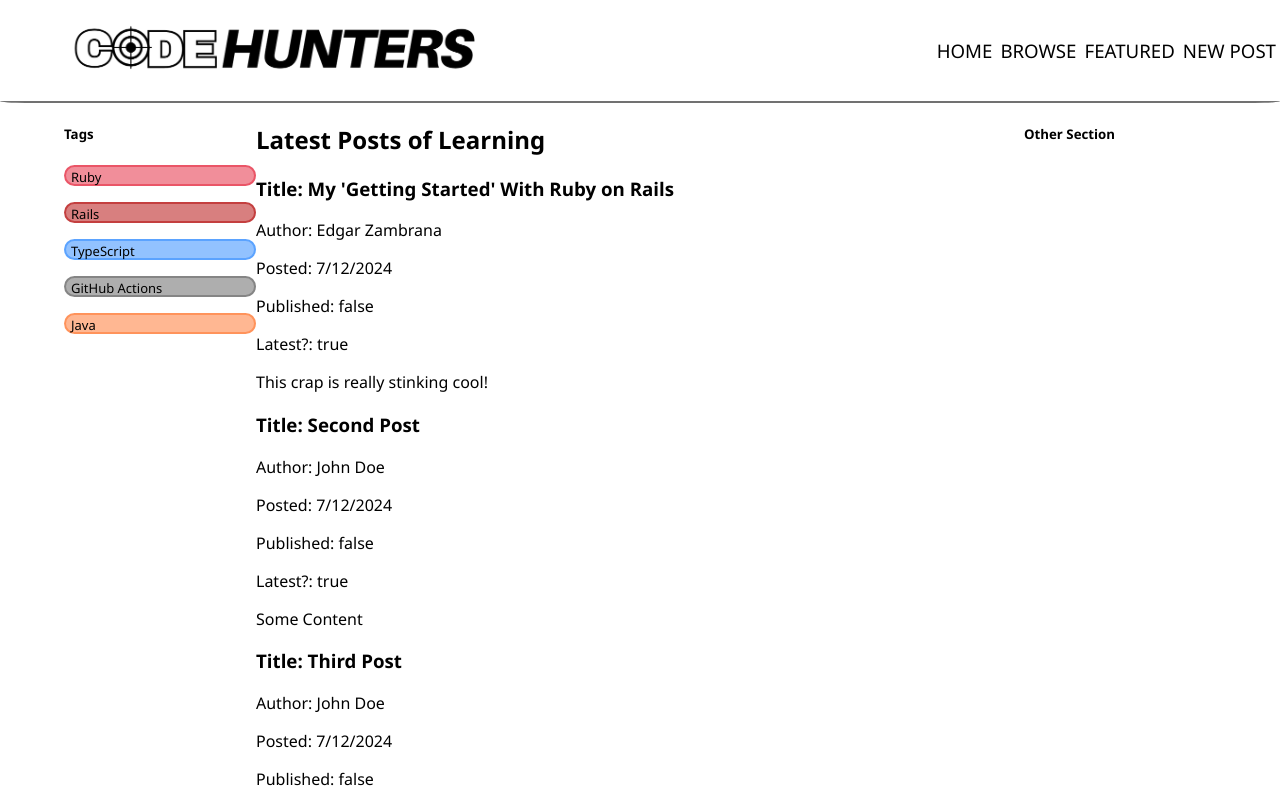
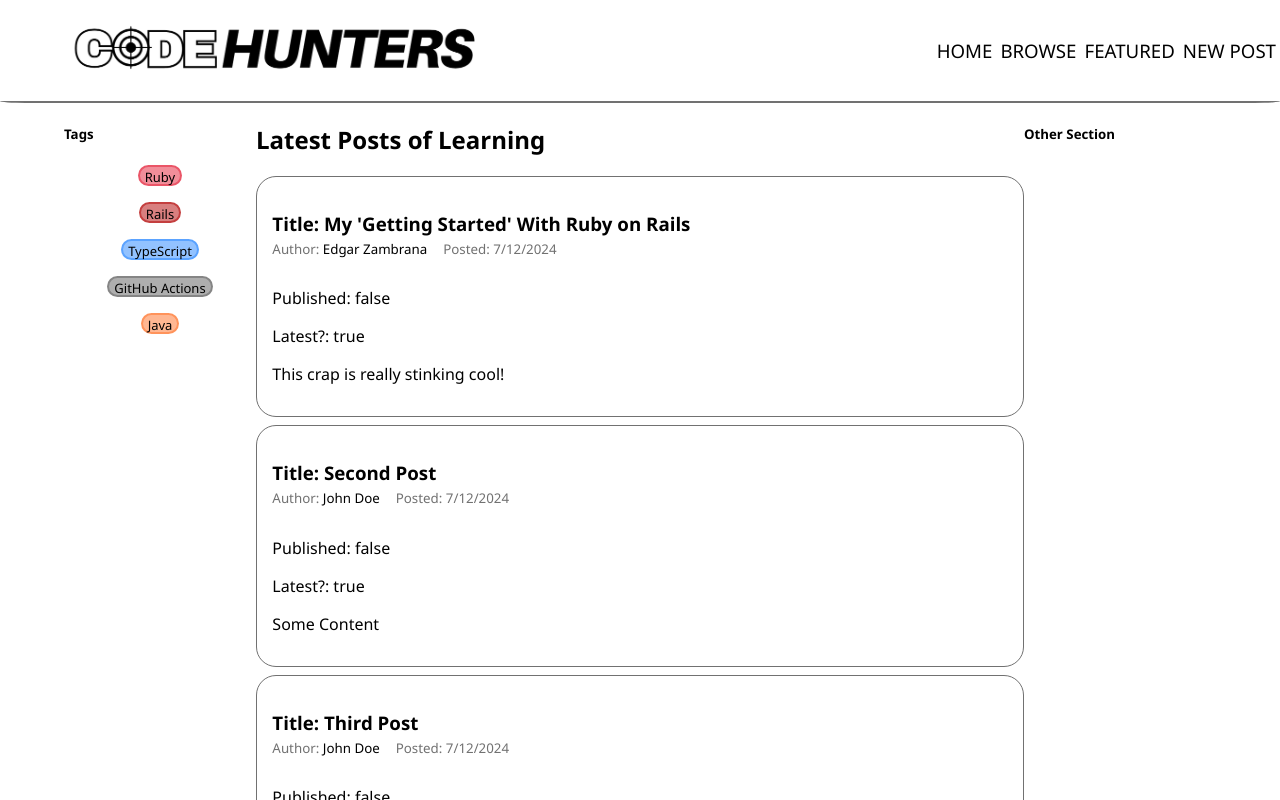
Before and after one commit to EdgarJoell/code-hunters, a React (Vite) app: page / in a window 1280 px wide. Shown: the top 800 px of the page. Built offline with nearby package versions, Linux system fonts and the light colour scheme; no server answers.

Commit message:
Update HomePage CSS file for tags.

```diff
--- a/src/pages/HomePage.css
+++ b/src/pages/HomePage.css
@@ -6,6 +6,7 @@
 
 .posts-section {
     width: 60%;
+    margin-bottom: 2rem;
 }
 
 .tags-section {
@@ -15,3 +16,29 @@
 .third-section {
     width: 15%;
 }
+
+.latest-post {
+    border: #717171 solid 1px;
+    border-radius: 20px;
+    margin: 1% 0;
+    padding: 2%;
+}
+
+.posted {
+    color: #717171;
+    margin-right: 1rem;
+}
+
+.small-info {
+    display: flex;
+    margin-top: -1.75rem;
+    font-size: smaller;
+}
+
+#tag-list {
+    display: flex;
+    flex-direction: column;
+    /*justify-content: flex-start;*/
+    align-content: flex-start;
+    /*left: 0;*/
+}
```
